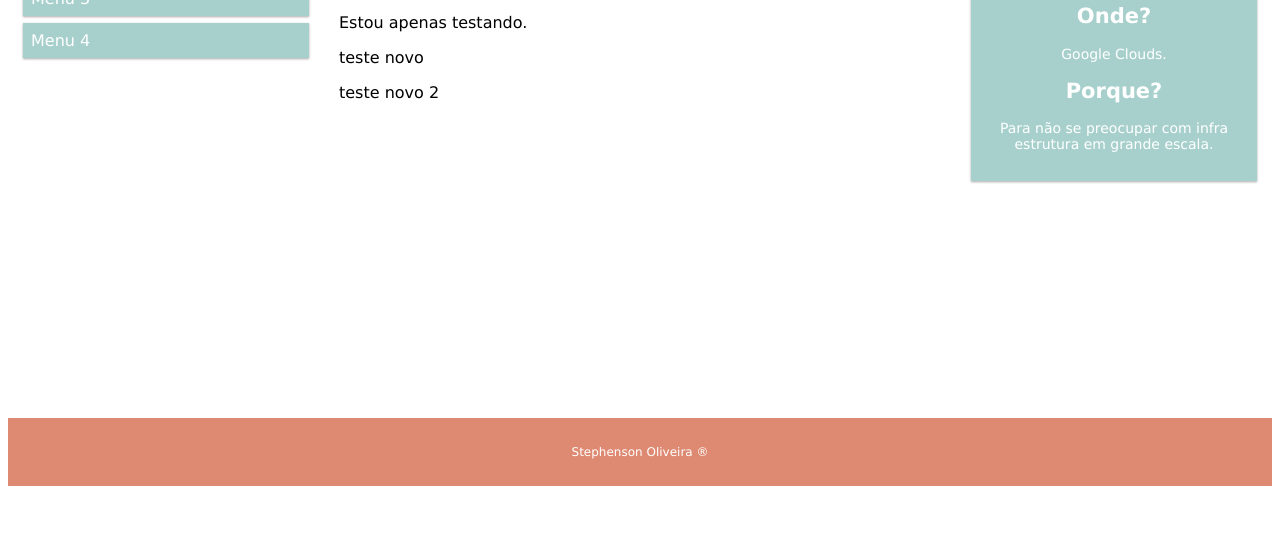
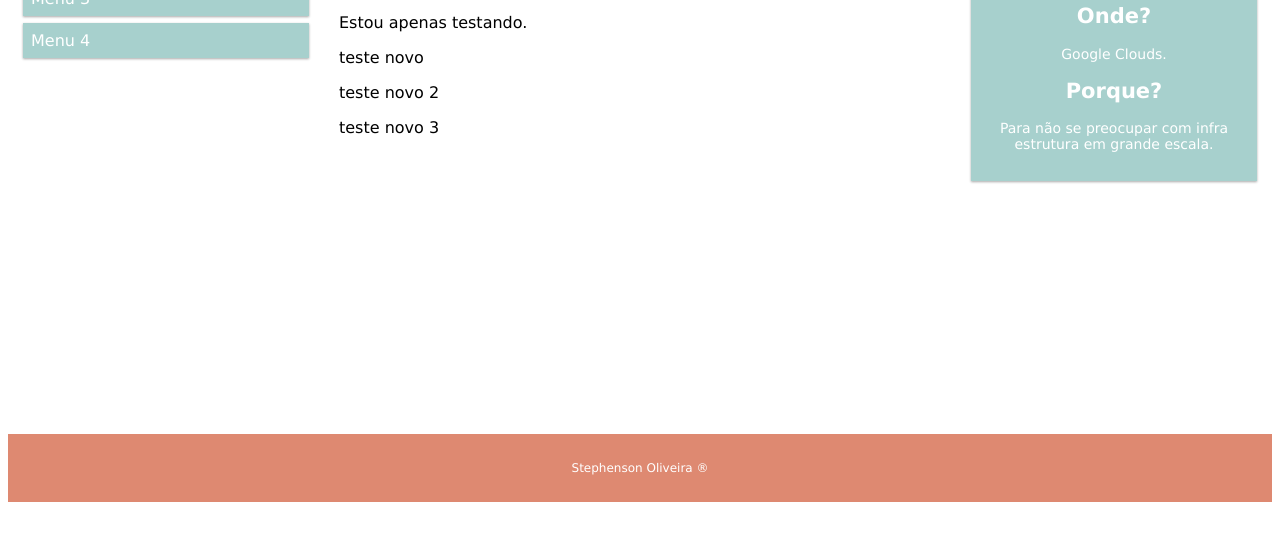
Before and after one commit to stephensonsn/testes-chat, a plain HTML site: page index.html in a window 1280 px wide. Shown: the part 237-778 px from the top of the page. Drawn offline with nearby package versions, Linux system fonts and the light colour scheme.

Commit message:
Update index.html

```diff
--- a/index.html
+++ b/index.html
@@ -118,7 +118,7 @@ width: 500px;
     <p> Estou apenas testando. </p>
     <p> teste novo </p>
     <p> teste novo 2 </p>
-   <br>
+    <p> teste novo 3 </p>
    <br>
    <br>
    <br>
```
